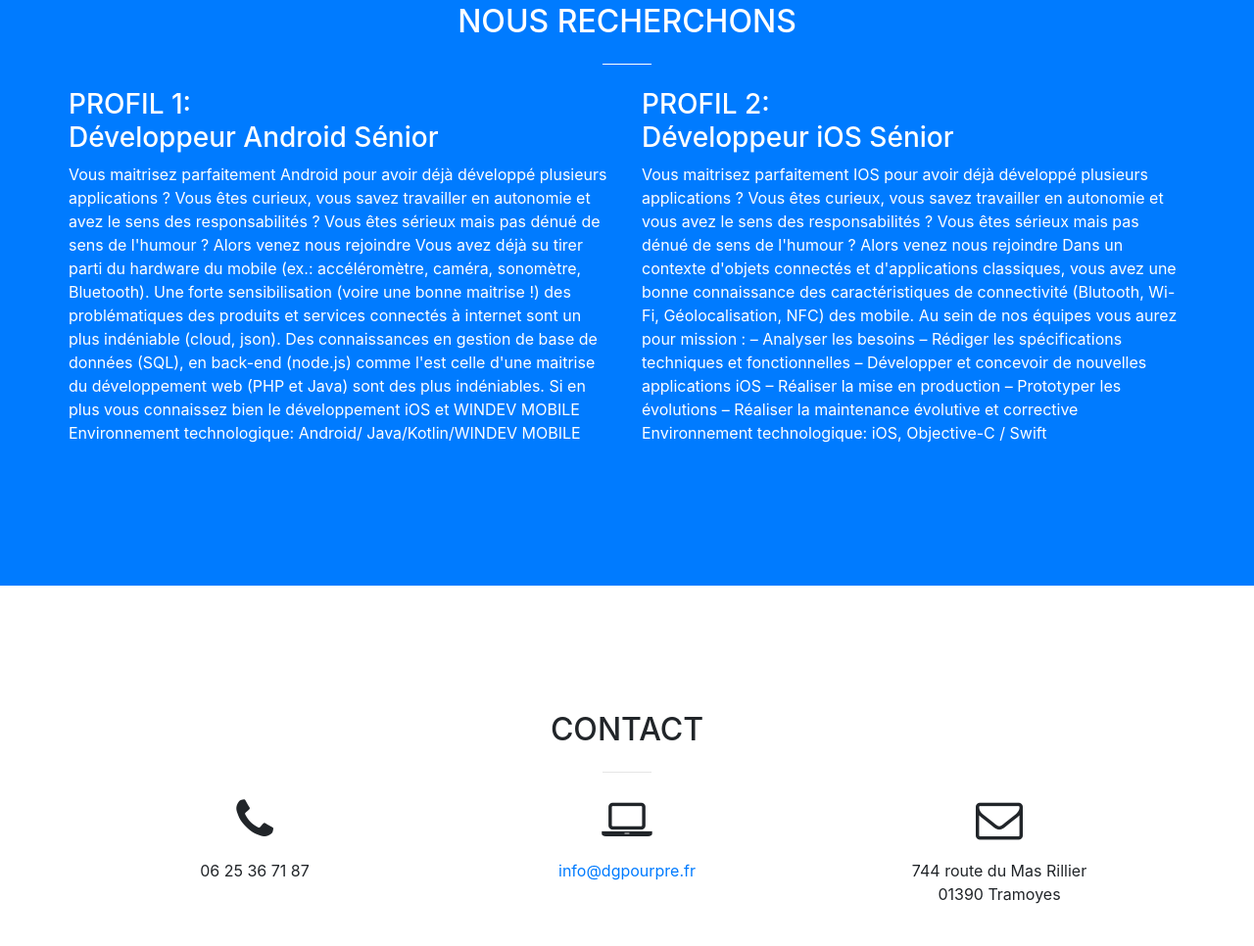
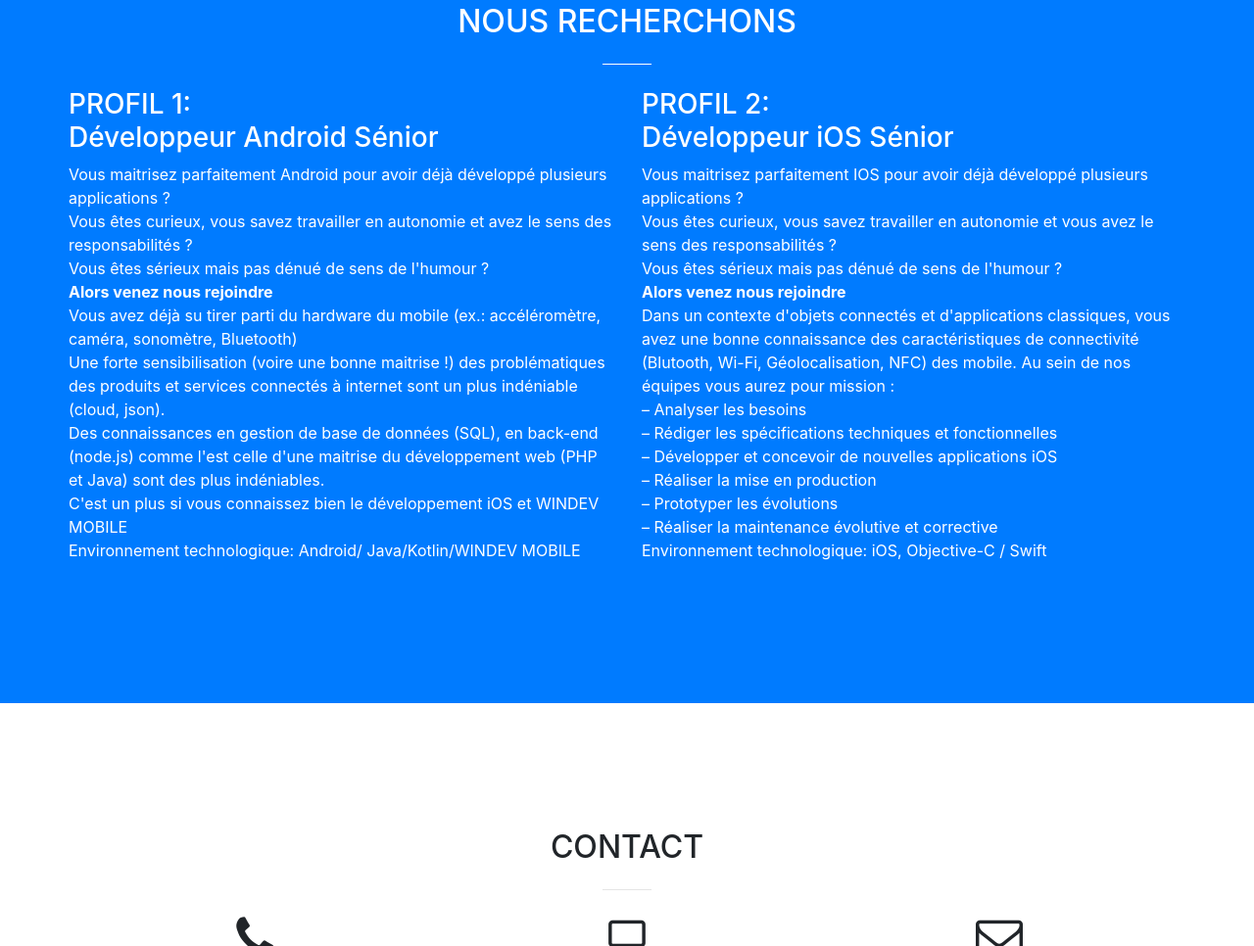
Before and after one commit to adeprem/digitalepourpre, a website with bundled scripts: page jobs.html in a window 1280 px wide. Shown: the part 925-1891 px from the top of the page at 98% size. Built offline with nearby package versions, Linux system fonts and the light colour scheme.

Commit message:
modified naissance de DP

```diff
--- a/jobs.html
+++ b/jobs.html
@@ -75,39 +75,39 @@
       <div class="row">
         <div class="col-lg-6 mx-auto text-left text-white">
           <h3> PROFIL 1:<br> Développeur Android Sénior</h3>
-          <p>        Vous maitrisez parfaitement Android pour avoir déjà développé plusieurs applications ?
-            Vous êtes curieux, vous savez travailler en autonomie et avez le sens des responsabilités ?
-            Vous êtes sérieux mais pas dénué de sens de l'humour ?
-            Alors venez nous rejoindre
+          <p> Vous maitrisez parfaitement Android pour avoir déjà développé plusieurs applications ? <br>
+            Vous êtes curieux, vous savez travailler en autonomie et avez le sens des responsabilités ?<br>
+            Vous êtes sérieux mais pas dénué de sens de l'humour ?<br>
+            <strong>Alors venez nous rejoindre</strong> <br>
 
-            Vous avez déjà su tirer parti du hardware du mobile (ex.: accéléromètre, caméra, sonomètre, Bluetooth).
-            Une forte sensibilisation (voire une bonne maitrise !) des problématiques des produits et services connectés à internet sont un plus indéniable (cloud, json).
-            Des connaissances en gestion de base de données (SQL), en back-end (node.js) comme l'est celle d'une maitrise du développement web (PHP et Java) sont des plus indéniables.
-            Si en plus vous connaissez bien le développement iOS et WINDEV MOBILE
+            Vous avez déjà su tirer parti du hardware du mobile (ex.: accéléromètre, caméra, sonomètre, Bluetooth)<br>
+            Une forte sensibilisation (voire une bonne maitrise !) des problématiques des produits et services connectés à internet sont un plus indéniable (cloud, json).<br>
+            Des connaissances en gestion de base de données (SQL), en back-end (node.js) comme l'est celle d'une maitrise du développement web (PHP et Java) sont des plus indéniables.<br>
+            C'est un plus si vous connaissez bien le développement iOS et WINDEV MOBILE <br>
           Environnement technologique: Android/ Java/Kotlin/WINDEV MOBILE</p>
         </div>
 
 
         <div class="col-lg-6 mx-auto text-left text-white">
           <h3> PROFIL 2:<br> Développeur iOS Sénior</h3>
-          <p>Vous maitrisez parfaitement IOS pour avoir déjà développé plusieurs applications ?
-            Vous êtes curieux, vous savez travailler en autonomie et vous avez le sens des responsabilités ?
-            Vous êtes sérieux mais pas dénué de sens de l'humour ?
-            Alors venez nous rejoindre
+          <p>Vous maitrisez parfaitement IOS pour avoir déjà développé plusieurs applications ?<br>
+            Vous êtes curieux, vous savez travailler en autonomie et vous avez le sens des responsabilités ?<br>
+            Vous êtes sérieux mais pas dénué de sens de l'humour ?<br>
+            <strong>Alors venez nous rejoindre</strong><br>
 
-            Dans un contexte d'objets connectés et d'applications classiques, vous avez une bonne connaissance des caractéristiques de connectivité (Blutooth, Wi-Fi, Géolocalisation, NFC) des mobile. Au sein de nos équipes vous aurez pour mission :
+            Dans un contexte d'objets connectés et d'applications classiques, vous avez une bonne connaissance des caractéristiques de connectivité (Blutooth, Wi-Fi, Géolocalisation, NFC) des mobile. Au sein de nos équipes vous aurez pour mission :<br>
 
-            – Analyser les besoins
+            – Analyser les besoins<br>
 
-            – Rédiger les spécifications techniques et fonctionnelles
+            – Rédiger les spécifications techniques et fonctionnelles<br>
 
-            – Développer et concevoir de nouvelles applications iOS
+            – Développer et concevoir de nouvelles applications iOS<br>
 
-            – Réaliser la mise en production
+            – Réaliser la mise en production<br>
 
-            – Prototyper les évolutions
+            – Prototyper les évolutions<br>
 
-            – Réaliser la maintenance évolutive et corrective
+            – Réaliser la maintenance évolutive et corrective<br>
 
           Environnement technologique: iOS, Objective-C / Swift</p>
         </div>
```
Also changed, not shown: index.html (+7 -6 lines).
